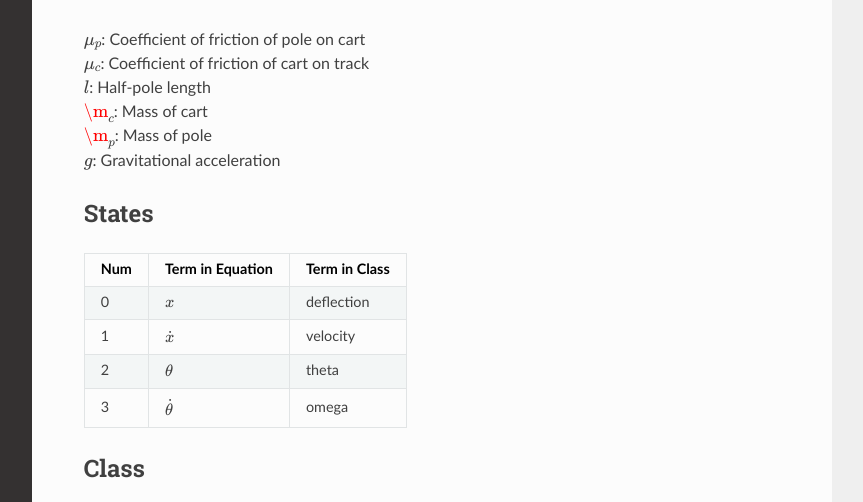
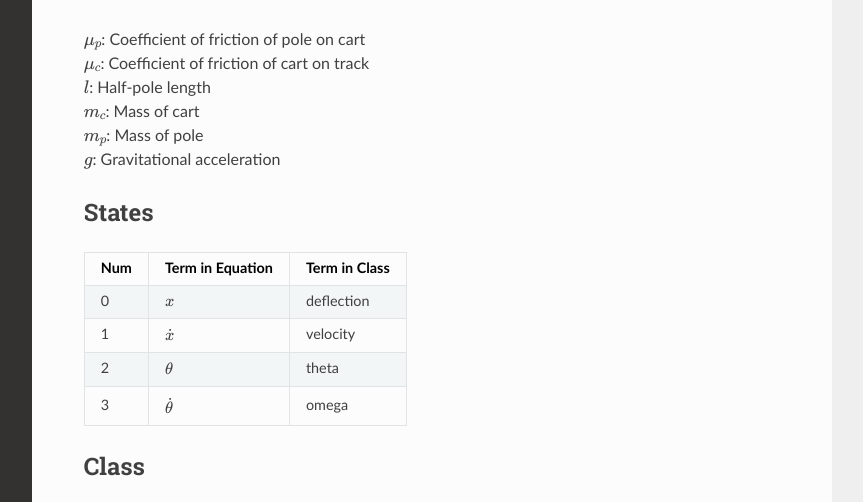
Before and after one commit to ExcitingSystems/exciting-environments, a Sphinx documentation site: the page built from docs/parts/environments/cart_pole/cart_pole_env.rst, in a window 1280 px wide and 1186 px high, cut to the strip 390-892 px from the top of the window. Shown: the whole strip, without its empty margins (268-1131 px from the left). Built offline with Sphinx 7.4.7 and the Read the Docs theme 2.0.0, drawn with Linux system fonts in a browser that asks for light colours; pages that are not in the unit, such as notebooks, are missing from menus.

Commit message:
docu change

```diff
--- a/docs/parts/environments/cart_pole/cart_pole_env.rst
+++ b/docs/parts/environments/cart_pole/cart_pole_env.rst
@@ -17,8 +17,8 @@ Parameters
 | :math:`\mu_{p}`: Coefficient of friction of pole on cart
 | :math:`\mu_{c}`: Coefficient of friction of cart on track
 | :math:`l`: Half-pole length
-| :math:`\m_{c}`: Mass of cart
-| :math:`\m_{p}`: Mass of pole
+| :math:`m_{c}`: Mass of cart
+| :math:`m_{p}`: Mass of pole
 | :math:`g`: Gravitational acceleration
 
 States
--- a/docs/parts/environments/pendulum/pendulum_env.rst
+++ b/docs/parts/environments/pendulum/pendulum_env.rst
@@ -14,8 +14,8 @@ Equation
 Parameters
 --------------------------------------------------
 
-| :math:`l`:Length of the pendulum
-| :math:`m`:Mass of the pendulum tip
+| :math:`l`: Length of the pendulum
+| :math:`m`: Mass of the pendulum tip
 | :math:`g`: Gravitational acceleration
 
 States
```
